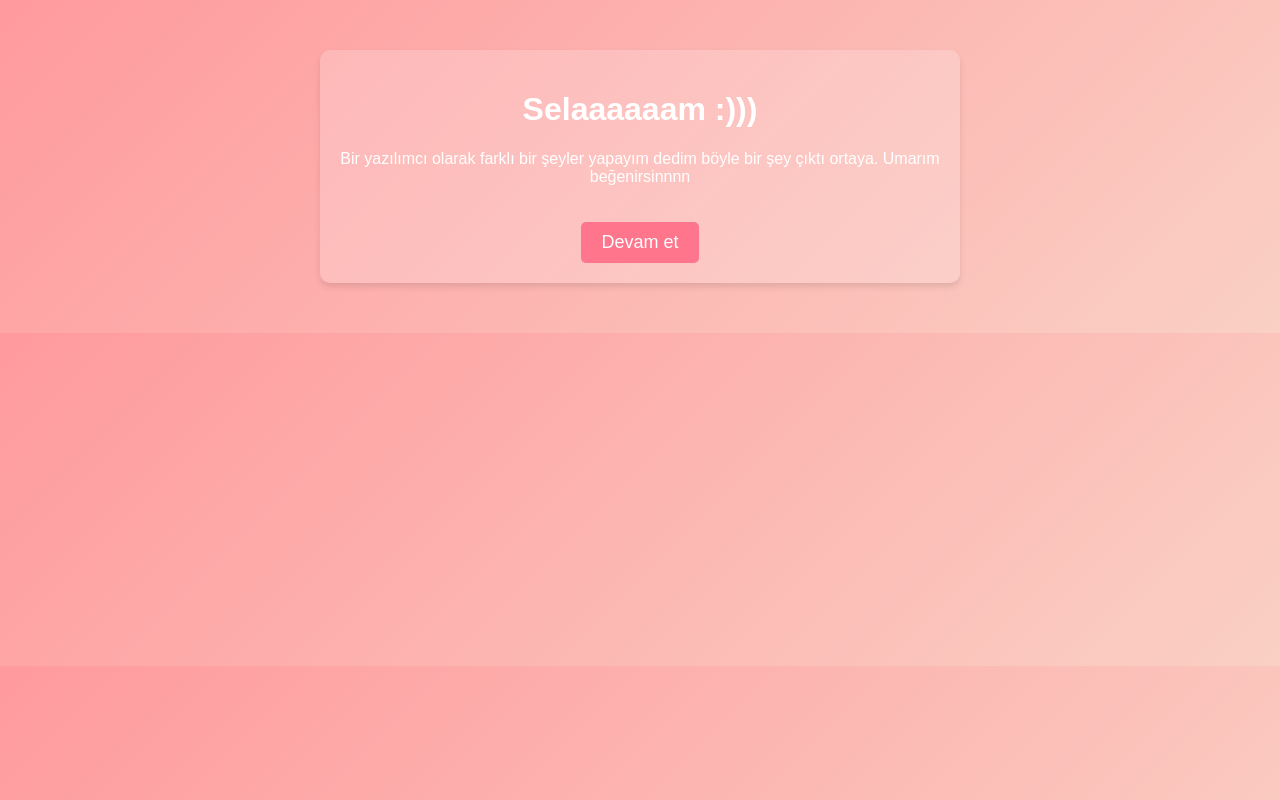
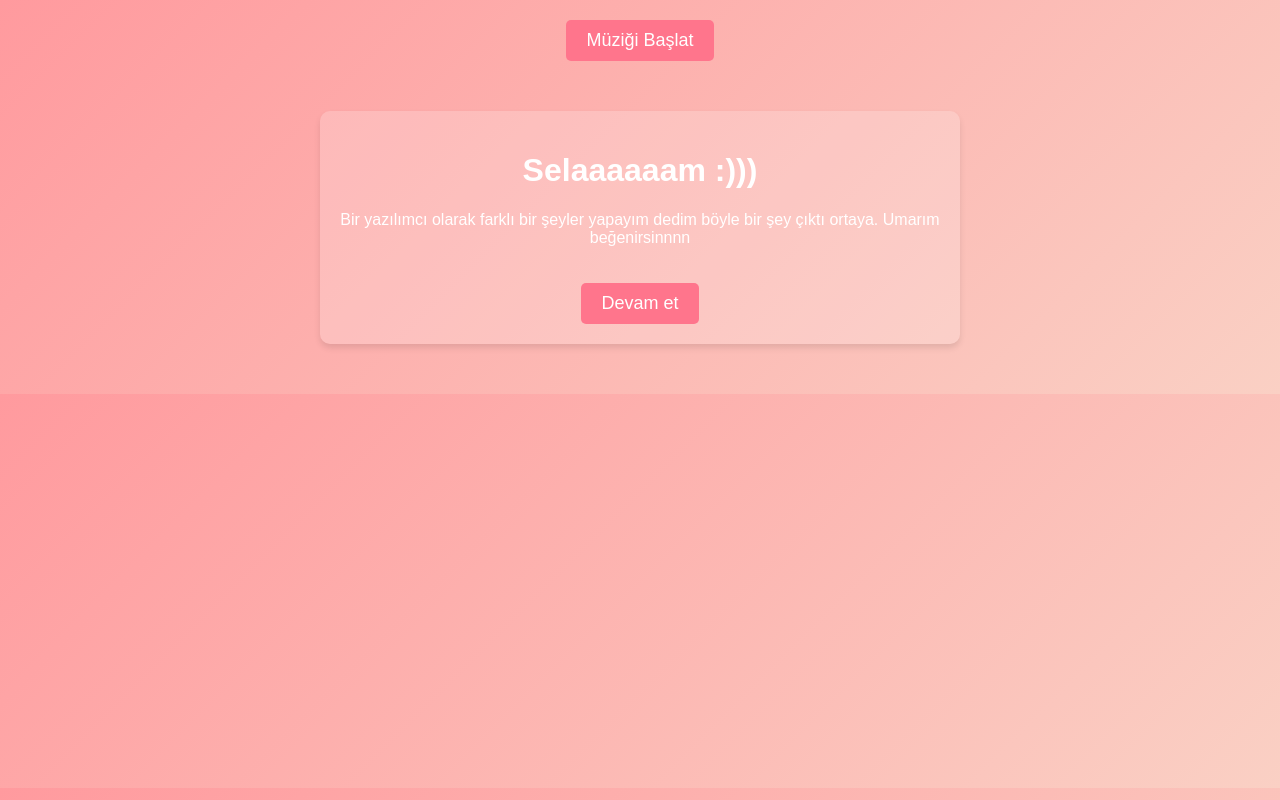
Before and after one commit to erennbaspinar/valentine, a plain HTML site: page index.html in a window 1280 px wide. Drawn offline with Linux system fonts and the light colour scheme.

Commit message:
Update index.html

```diff
--- a/index.html
+++ b/index.html
@@ -98,6 +98,8 @@
       <source src="music.mp3" type="audio/mp3">
       Tarayıcınız ses dosyasını desteklemiyor.
     </audio>
+    <!-- Müzik başlatma butonu -->
+    <button onclick="startMusic()">Müziği Başlat</button>
     <div class="container">
       <div id="page1" class="page active">
         <h1>Selaaaaaam :)))</h1>
```
